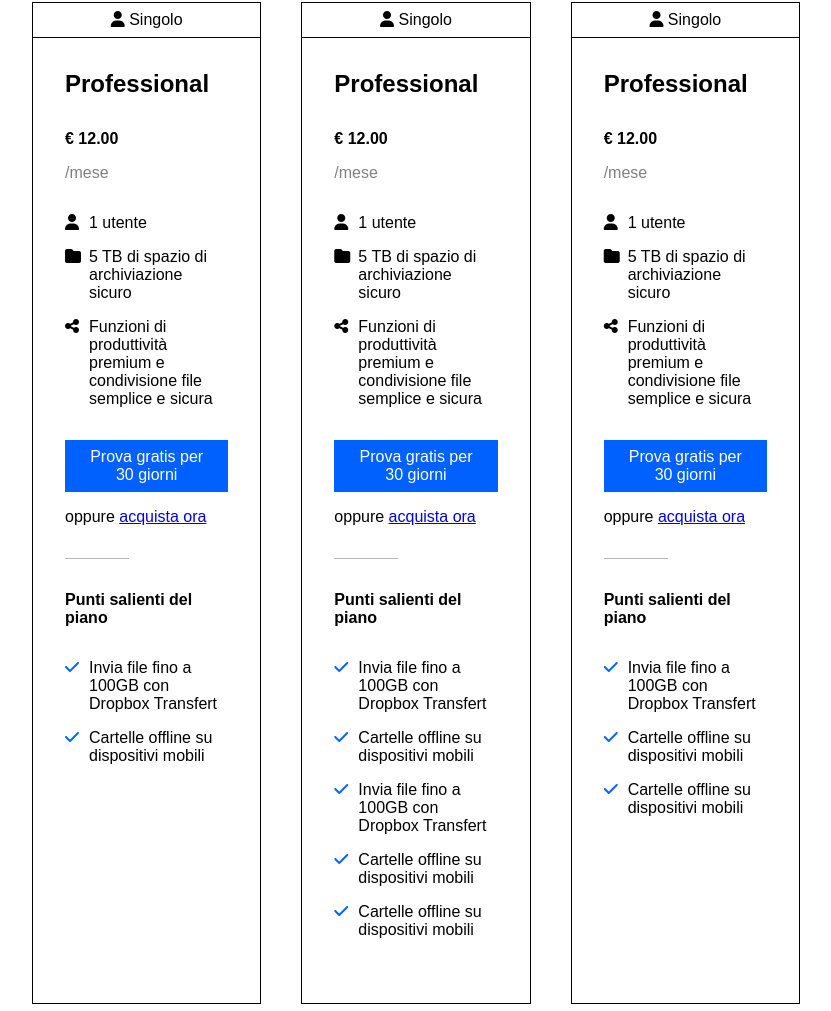
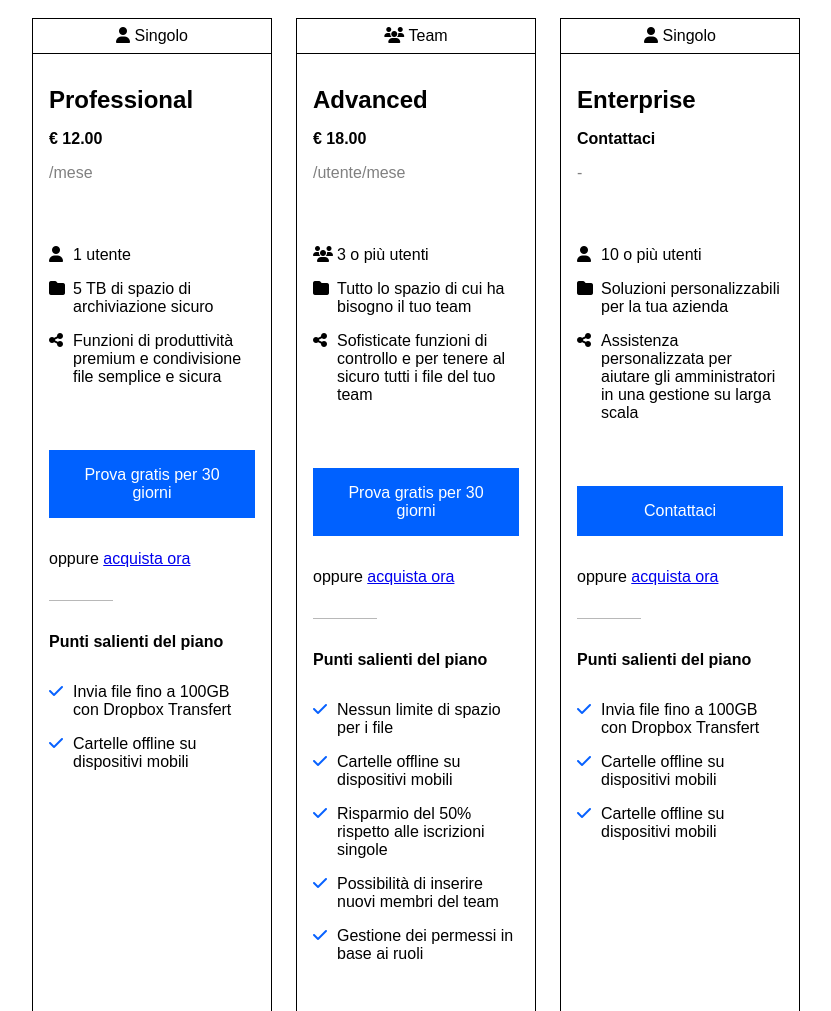
Before and after one commit to Mikee282828/htmlcss-dropbox, a plain HTML site: page index.html in a window 1280 px wide. Shown: the part 1119-2130 px from the top of the page, without its empty margins (224-1055 px from the left). Drawn offline with Linux system fonts and the light colour scheme.

Commit message:
before comment

```diff
--- a/css/style.css
+++ b/css/style.css
@@ -1,4 +1,5 @@
 :root{
+    --little-space:1rem;
     --normal-space:2rem;
     --medium-space:4rem;
     --large-space:8rem;
@@ -87,10 +88,13 @@
     width:4rem;
 }
 .p1rem{
-    padding:1rem;
+    padding:var(--little-space);
 }
 .p2rem{
     padding:var(--normal-space);
+}
+.p2rem-top{
+    padding-top:var(--normal-space);
 }
 .p2rem-left-right{
     padding-left:2rem;
@@ -100,13 +104,13 @@
     padding-bottom:2rem;
 }
 .p1rem-bottom{
-    padding-bottom: 1rem    ;
+    padding-bottom: var(--little-space);
 }
 .m1-bottom{
-    margin-bottom:1rem;
+    margin-bottom:var(--little-space);
 }
 .m1-top{
-    margin-top:1rem;
+    margin-top:var(--little-space);
 }
 .m2-bottom{
     margin-bottom:var(--normal-space);
@@ -117,8 +121,12 @@
 .m4-bottom{
     margin-bottom:var(--medium-space);
 }
+.m4-top{
+    margin-top:var(--medium-space);
+}
 .m1-top-bottom{
-    margin:1rem 0;
+    margin-top:var(--little-space);
+    margin-bottom:var(--little-space);
 }
 .m2-top-bottom{
     margin:var(--normal-space) 0;
@@ -128,7 +136,7 @@
 }
 h1{
     font-size: 4.5rem;
-    font-weight:800;
+    font-weight:900;
 }
 h2{
     font-size:var(--normal-space);
@@ -170,7 +178,7 @@ hr.grey{
     height:100%;
     display:flex;
     align-items:center;
-    padding:1rem;
+    padding:var(--little-space);
     cursor: pointer;
     border-bottom:white solid 1px;
 }
@@ -198,7 +206,7 @@ label{
    margin-right: var(--normal-space);
 }
 .card-box{
-    width:calc((100% - 5rem) / 3);
+    width:calc((100% - 3rem) / 3);
     border:solid black 1px;
 
 }
@@ -223,7 +231,7 @@ label{
     gap:0.5rem;
 }
 .feature>.icon{
-    width:1rem;
+    width:var(--little-space);
 }
 .feature>.blue{
     color:rgb(7, 97, 255)
@@ -288,7 +296,17 @@ label{
     padding:var(--large-space) 0;
 }
 .questions{
-    padding:var(--normal-space) 0;
+    padding-top:3rem;
+    padding-bottom:3rem;
+}
+.hidden{
+    display: none;
+}
+.questions:hover + .hidden{
+    display:block;
+}
+.questions:hover .fa-chevron-down{
+    transform: rotate(180deg);
 }
 /************************** footer **************************/
 footer{
@@ -297,5 +315,5 @@ footer{
     padding-top:var(--medium-space);
 }
 .footer-sezioni{
-    width:calc((100% - 1rem) / 5);
+    width:calc((100% - var(--little-space)) / 5);
 }
--- a/index.html
+++ b/index.html
@@ -38,7 +38,7 @@
                 <div class="flex-container">
                     <div class="w30pc">
                         <p>Finalmente tutti i tuoi strumenti, contenuti e collaboratori sono accessibili dallo stesso posto. Dropbox Bussiness è più di uno spazio di archiviazione sicuro: è un modo intelligente e integrato per ottimizzare il flusso di lavoro esistente.</p>
-                        <a href="#" class="cta m2-top-bottom">Inizia la tua prova gratuita</a>
+                        <a href="#" class="cta m2-top-bottom p1rem">Inizia la tua prova gratuita</a>
                         <p class="m4-bottom">annulla in qualsiasi momento</p>
                         <i class="fa-solid fa-arrow-down font-size-3rem m2-top"></i>
                     </div>
@@ -48,7 +48,11 @@
         </div>
         <!-- choose your plan -->
         <div class="plan m-auto w60pc">
+
+            <!-- title -->
             <h2 class="m4-top-bottom">Trova il piano bussiness che fa per te</h2>
+
+            <!-- radio -->
             <form>
                 <input id="mese" type="radio" name="tipo" value="mensile">
                 <label for="mese">Fatturazione mensile</label>
@@ -56,14 +60,17 @@
                 <label for="anno">Fatturazione annuale</label><br>
             </form>
 
+            <!-- card container -->
             <div class="flex-container m2-top-bottom spc-btw">
+                <!-- options -->
                 <div class="card-box p1rem-bottom">
+                    <!-- type -->
                     <div class="type m-auto"><i class="fa-solid fa-user"></i> Singolo</div>
-
-                    <div class="p2rem">
-                        <h3 class="m2-bottom">Professional</h3>
+                    <!-- content -->
+                    <div class="p1rem p2rem-top">
+                        <h3 class="w100pc">Professional</h3>
                         <div class="m1-top-bottom"><strong>€ 12.00</strong></div>
-                        <div class="per-month m2-bottom">/mese</div>
+                        <div class="per-month m4-bottom">/mese</div>
 
                         <div class="flex-container feature m1-bottom">
                             <i class="fa-solid fa-user icon"></i>
@@ -75,19 +82,19 @@
                             <div class="description">5 TB di spazio di archiviazione sicuro</div>
                         </div>
 
-                        <div class="flex-container feature m2-bottom">
+                        <div class="flex-container feature m4-bottom">
                             <i class="fa-solid fa-share-nodes icon"></i>
                             <div class="description">Funzioni di produttività premium e condivisione file semplice e sicura</div>
                         </div>
-
-                        <div class="cta w100pc txt-align-center m1-bottom">Prova gratis per 30 giorni</div>
+                        <!-- cta -->
+                        <div class="cta p1rem w100pc txt-align-center m2-bottom">Prova gratis per 30 giorni</div>
 
                         <div class="m2-bottom">
                             oppure <a href="#">acquista ora</a>
                         </div>
 
                         <hr class="w4rem grey">
-
+                        <!-- main feature -->
                         <div class="m2-top-bottom w100pc"><strong>Punti salienti del piano</strong></div>
 
                         <div class="flex-container feature m1-bottom">
@@ -102,31 +109,32 @@
 
                     </div>
                 </div>
-
+                <!-- options -->
                 <div class="card-box p1rem-bottom">
-                    <div class="type m-auto"><i class="fa-solid fa-user"></i> Singolo</div>
-
-                    <div class="p2rem">
-                        <h3 class="m2-bottom">Professional</h3>
-                        <div class="m1-top-bottom"><strong>€ 12.00</strong></div>
-                        <div class="per-month m2-bottom">/mese</div>
+                    <!-- type -->
+                    <div class="type m-auto"><i class="fa-solid fa-users"></i> Team</div>
+                    <!-- content -->
+                    <div class="p1rem p2rem-top">
+                        <h3 class="w100pc">Advanced</h3>
+                        <div class="m1-top-bottom"><strong>€ 18.00</strong></div>
+                        <div class="per-month m4-bottom">/utente/mese</div>
 
                         <div class="flex-container feature m1-bottom">
-                            <i class="fa-solid fa-user icon"></i>
-                            <div class="description">1 utente</div>
+                            <i class="fa-solid fa-users icon"></i>
+                            <div class="description">3 o più utenti</div>
                         </div>
 
                         <div class="flex-container feature m1-bottom">
                             <i class="fa-solid fa-folder icon"></i>
-                            <div class="description">5 TB di spazio di archiviazione sicuro</div>
+                            <div class="description">Tutto lo spazio di cui ha bisogno il tuo team</div>
                         </div>
 
-                        <div class="flex-container feature m2-bottom">
+                        <div class="flex-container feature m4-bottom">
                             <i class="fa-solid fa-share-nodes icon"></i>
-                            <div class="description">Funzioni di produttività premium e condivisione file semplice e sicura</div>
+                            <div class="description">Sofisticate funzioni di controllo e per tenere al sicuro tutti i file del tuo team</div>
                         </div>
-
-                        <div class="cta w100pc txt-align-center m1-bottom">Prova gratis per 30 giorni</div>
+                        <!-- cta -->
+                        <div class="cta p1rem w100pc txt-align-center m2-bottom">Prova gratis per 30 giorni</div>
 
                         <div class="m2-bottom">
                             oppure <a href="#">acquista ora</a>
@@ -135,10 +143,10 @@
                         <hr class="w4rem grey">
 
                         <div class="m2-top-bottom w100pc"><strong>Punti salienti del piano</strong></div>
-
+                        <!-- main feature -->
                         <div class="flex-container feature m1-bottom">
                             <i class="fa-solid fa-check icon blue"></i>
-                            <div class="description">Invia file fino a 100GB con Dropbox Transfert</div>
+                            <div class="description">Nessun limite di spazio per i file</div>
                         </div>
 
                         <div class="flex-container feature m1-bottom">
@@ -148,45 +156,46 @@
 
                         <div class="flex-container feature m1-bottom">
                             <i class="fa-solid fa-check icon blue"></i>
-                            <div class="description">Invia file fino a 100GB con Dropbox Transfert</div>
+                            <div class="description">Risparmio del 50% rispetto alle iscrizioni singole</div>
                         </div>
 
                         <div class="flex-container feature m1-bottom">
                             <i class="fa-solid fa-check icon blue"></i>
-                            <div class="description">Cartelle offline su dispositivi mobili</div>
+                            <div class="description">Possibilità di inserire nuovi membri del team</div>
                         </div>
 
                         <div class="flex-container feature m1-bottom">
                             <i class="fa-solid fa-check icon blue"></i>
-                            <div class="description">Cartelle offline su dispositivi mobili</div>
+                            <div class="description">Gestione dei permessi in base ai ruoli</div>
                         </div>
                     </div>
                 </div>
-
+                <!-- options -->
                 <div class="card-box p1rem-bottom">
+                    <!-- type -->
                     <div class="type m-auto"><i class="fa-solid fa-user"></i> Singolo</div>
-
-                    <div class="p2rem">
-                        <h3 class="m2-bottom">Professional</h3>
-                        <div class="m1-top-bottom"><strong>€ 12.00</strong></div>
-                        <div class="per-month m2-bottom">/mese</div>
+                    <!-- content -->
+                    <div class="p1rem p2rem-top">
+                        <h3 class="w100pc">Enterprise</h3>
+                        <div class="m1-top-bottom"><strong>Contattaci</strong></div>
+                        <div class="per-month m4-bottom">-</div>
 
                         <div class="flex-container feature m1-bottom">
                             <i class="fa-solid fa-user icon"></i>
-                            <div class="description">1 utente</div>
+                            <div class="description">10 o più utenti</div>
                         </div>
 
                         <div class="flex-container feature m1-bottom">
                             <i class="fa-solid fa-folder icon"></i>
-                            <div class="description">5 TB di spazio di archiviazione sicuro</div>
+                            <div class="description">Soluzioni personalizzabili per la tua azienda</div>
                         </div>
 
-                        <div class="flex-container feature m2-bottom">
+                        <div class="flex-container feature m4-bottom">
                             <i class="fa-solid fa-share-nodes icon"></i>
-                            <div class="description">Funzioni di produttività premium e condivisione file semplice e sicura</div>
+                            <div class="description">Assistenza personalizzata per aiutare gli amministratori in una gestione su larga scala</div>
                         </div>
-
-                        <div class="cta w100pc txt-align-center m1-bottom">Prova gratis per 30 giorni</div>
+                        <!-- cta -->
+                        <div class="cta p1rem w100pc txt-align-center m2-bottom">Contattaci</div>
 
                         <div class="m2-bottom">
                             oppure <a href="#">acquista ora</a>
@@ -195,7 +204,7 @@
                         <hr class="w4rem grey">
 
                         <div class="m2-top-bottom w100pc"><strong>Punti salienti del piano</strong></div>
-
+                        <!-- main feature -->
                         <div class="flex-container feature m1-bottom">
                             <i class="fa-solid fa-check icon blue"></i>
                             <div class="description">Invia file fino a 100GB con Dropbox Transfert</div>
@@ -214,8 +223,9 @@
                 </div>
             </div>
 
+            <!-- Enterprise card container -->
             <div class="card-box w100pc p1rem-bottom">
-
+                <!-- type -->
                 <div class="type m-auto"><i class="fa-solid fa-building"></i> Team</div>
 
                 <div class="p2rem">
@@ -226,8 +236,8 @@
                             <h3 class="m2-bottom">Enterprise</h3>
                             <div class="m1-top-bottom"><strong>Contatta l'ufficio vendite per i prezzi</strong></div>
                         </div>
-
-                        <a href="#"><div class="cta">Contatta l'ufficio vendite</div></a>
+                        <!-- cta -->
+                        <a href="#"><div class="cta p1rem p2rem-left-right">Contatta l'ufficio vendite</div></a>
 
                     </div>
 
@@ -369,18 +379,23 @@
                 <div class="question"><strong>Qual'è la differenza tra Dropbox bussiness Standard e Dropbox Bussiness Advanced?</strong> </div>
                 <div><i class="fa-solid fa-chevron-down"></i></div>
             </div>
+            <div class="hidden m1-top-bottom">Lorem ipsum dolor sit amet consectetur adipisicing elit. Odit alias dicta minus quia eligendi velit laudantium nam, molestias, quisquam deserunt ipsa sunt. Sint animi modi ea eos culpa a ex.</div>
             <hr>
 
             <div class="questions flex-container spc-btw">
                 <div class="question"><strong>Qual'è la differenza tra Dropbox bussiness Standard e Dropbox Bussiness Advanced?</strong> </div>
                 <div><i class="fa-solid fa-chevron-down"></i></div>
             </div>
+            <div class="hidden m1-top-bottom">Lorem ipsum dolor sit amet consectetur adipisicing elit. Odit alias dicta minus quia eligendi velit laudantium nam, molestias, quisquam deserunt ipsa sunt. Sint animi modi ea eos culpa a ex.</div>
+
             <hr>
 
             <div class="questions flex-container spc-btw">
                 <div class="question"><strong>Qual'è la differenza tra Dropbox bussiness Standard e Dropbox Bussiness Advanced?</strong> </div>
                 <div><i class="fa-solid fa-chevron-down"></i></div>
             </div>
+            <div class="hidden m1-top-bottom">Lorem ipsum dolor sit amet consectetur adipisicing elit. Odit alias dicta minus quia eligendi velit laudantium nam, molestias, quisquam deserunt ipsa sunt. Sint animi modi ea eos culpa a ex.</div>
+
             <hr>
 
         </div>
```
